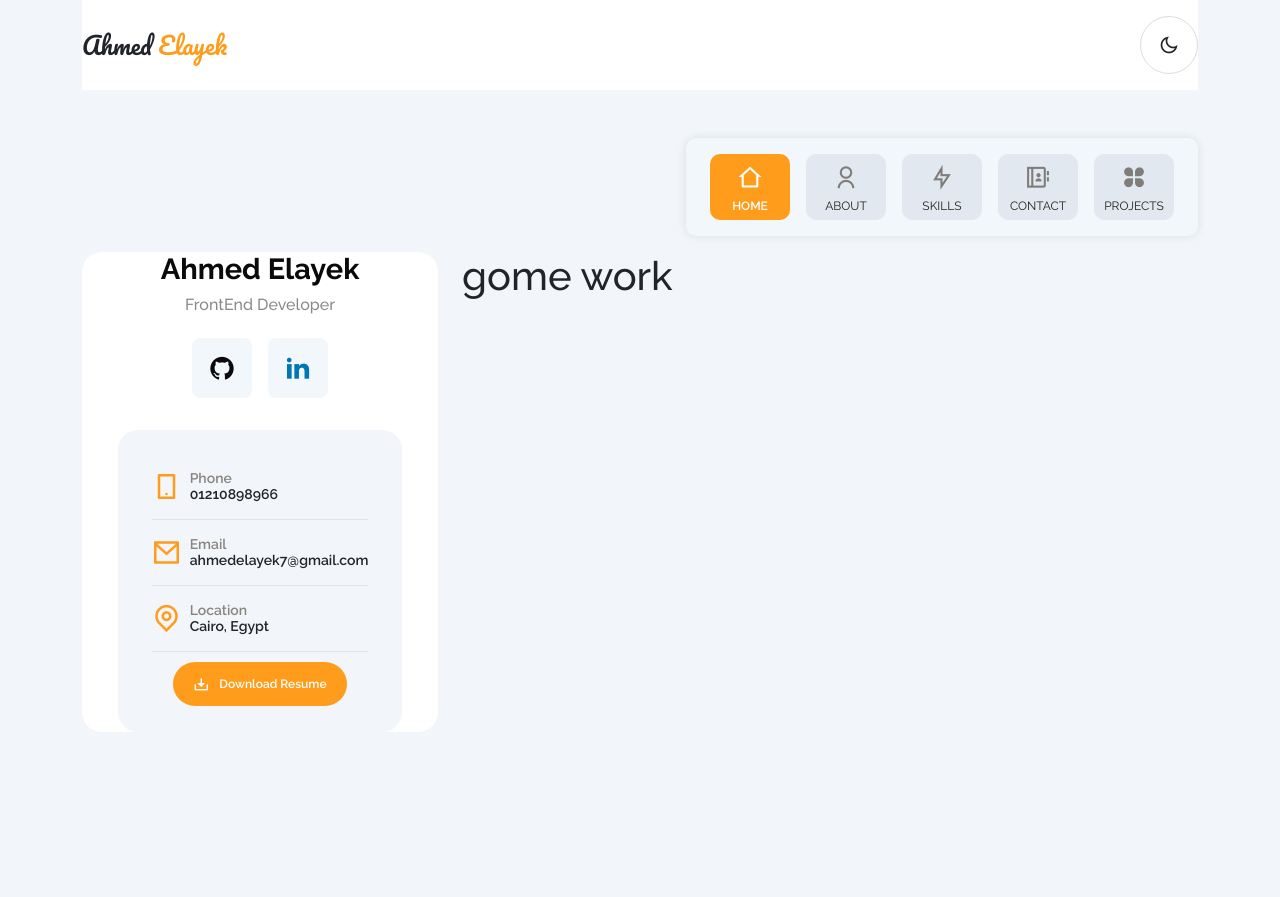
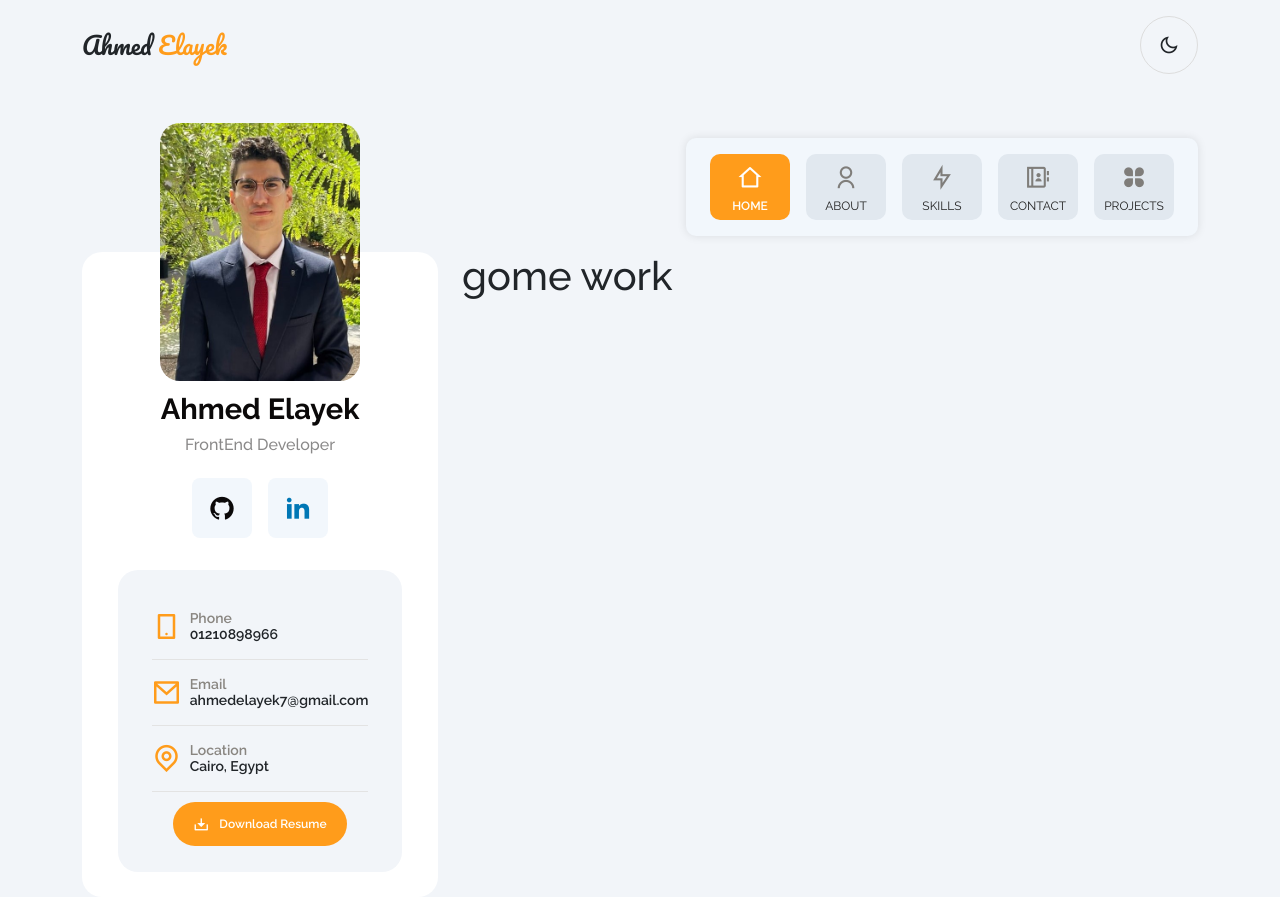
Before and after one commit to ahmedelayk/portfolio, an Angular app: page /home in a window 1280 px wide. Before the commit the page ends 800 px from the top, so only its background shows below. Built offline with nearby package versions, Linux system fonts and the light colour scheme.

Commit message:
handle topbar, sidebar,download resume,profile img

```diff
--- a/src/app/app-routing.module.ts
+++ b/src/app/app-routing.module.ts
@@ -9,7 +9,7 @@ const routes: Routes = [
     pathMatch: "full"
   },
   {
-    path: "home",
+    path: "",
     component: LayoutComponent,
     loadChildren: ()=>import("./pages/pages.module").then(m=>m.PagesModule)
   },
--- a/src/app/layout/sidebar/sidebar.component.html
+++ b/src/app/layout/sidebar/sidebar.component.html
@@ -1,4 +1,6 @@
 <aside class="d-flex flex-column justify-content-center align-items-center">
+    <!-- <img class="image" src="assets/profile-pic(11).png" alt="profile"> -->
+    <img class="image" src="assets/Personal_.jpg" alt="profile" width="200">
     <h3 class="railway-font fs-29 fw-bold name">Ahmed Elayek</h3>
     <h6 class="railway-font fs-16 title">FrontEnd Developer</h6>
     <div class="social">
@@ -45,10 +47,10 @@
                 </div>
             </li>
             <li class="d-flex align-items-center justify-content-center">
-                <button class="down-btn">
+                <a class="down-btn cursor-pointer" target="_blank" href="https://drive.google.com/uc?export=download&id=1s4jejwDbPY6P54DgdEEZE7UYQYo-dQ9b" download="ahmed_elayek_frontend_resume.pdf">
                     <i class="ri-download-2-line fs-16"></i>
-                    <span class="fs-12 fw-semibold">Download Resume</span>
-                </button>
+                    <h4 class="fs-12 fw-semibold mb-0">Download Resume</h4>
+                </a>
             </li>
         </ul>
     </div>
--- a/src/app/layout/sidebar/sidebar.component.scss
+++ b/src/app/layout/sidebar/sidebar.component.scss
@@ -1,6 +1,20 @@
 aside {
     background-color: #FFF;
     border-radius: 20px;
+    position: relative;
+    padding-top: 140px;
+    padding-bottom: 25px;
+
+    .image {
+        border-radius: 20px;
+        position: absolute;
+        // top: -100px;
+        top: -129px;
+        left: 50%;
+        transform: translateX(-50%);
+        width: 200px;
+        // width: 220px;
+    }
 
     .name {
         color: #0B0909;
@@ -32,7 +46,7 @@ aside {
                         background-color: #dadcdd;
                     }
 
-                    i {}
+                    // i {}
                 }
             }
         }
@@ -74,6 +88,10 @@ aside {
                         gap: 10px;
                         background-color: var(--orange);
                         color: #FFF;
+                        transition: .3s;
+                        &:hover {
+                            background-color: rgb(216, 156, 45);
+                        }
                     }
                 }
             }
--- a/src/app/layout/tabs/tabs.component.html
+++ b/src/app/layout/tabs/tabs.component.html
@@ -1,36 +1,31 @@
 <div class="d-flex justify-content-end align-items-center">
   <ul class="nav py-3 px-4 d-flex justify-content-end align-items-center gap-3">
     <li class="nav-item">
-      <a [routerLink]="['/home']" class="nav-link" (click)="setActiveTab('home')"
-        [ngClass]="{ active: activeTab == 'home' }">
+      <a [routerLink]="['/home']" routerLinkActive="active" class="nav-link" >
         <i class="ri-home-2-line fs-25 text-dark-1"></i>
         <span>home</span>
       </a>
     </li>
     <li class="nav-item">
-      <a [routerLink]="['/home/about']" class="nav-link" (click)="setActiveTab('about')"
-        [ngClass]="{ active: activeTab == 'about' }">
+      <a [routerLink]="['/about']" routerLinkActive="active" class="nav-link">
         <i class="ri-user-line fs-25 text-dark-1"></i>
         <span>about</span>
       </a>
     </li>
     <li class="nav-item">
-      <a [routerLink]="['/home/skills']" class="nav-link" (click)="setActiveTab('skills')"
-        [ngClass]="{ active: activeTab == 'skills' }">
+      <a [routerLink]="['/skills']" routerLinkActive="active" class="nav-link">
         <i class="ri-flashlight-line fs-25 text-dark-1"></i>
         <span>skills</span>
       </a>
     </li>
     <li class="nav-item">
-      <a [routerLink]="['/home/contact']" class="nav-link" (click)="setActiveTab('contact')"
-        [ngClass]="{ active: activeTab == 'contact' }">
+      <a [routerLink]="['/contact']" routerLinkActive="active" class="nav-link" >
         <i class="ri-contacts-book-line fs-25 text-dark-1"></i>
         <span>contact</span>
       </a>
     </li>
     <li class="nav-item">
-      <a [routerLink]="['/home/projects']" class="nav-link" (click)="setActiveTab('projects')"
-        [ngClass]="{ active: activeTab == 'projects' }">
+      <a [routerLink]="['/projects']" routerLinkActive="active" class="nav-link">
         <i class="ri-apps-fill fs-25 text-dark-1"></i>
         <span>projects</span>
       </a>
--- a/src/app/layout/topbar/topbar.component.html
+++ b/src/app/layout/topbar/topbar.component.html
@@ -1,4 +1,4 @@
-<nav class="py-3 mb-5 bg-white">
+<nav class="py-3 mb-5">
     <div class="d-flex justify-content-between align-items-center">
         <h1 class="mb-0 pacifico-font fs-24">Ahmed <span class="text-orange">Elayek</span></h1>
         <div>
--- a/src/app/pages/pages-routing.module.ts
+++ b/src/app/pages/pages-routing.module.ts
@@ -7,7 +7,7 @@ import { ContactComponent } from './contact/contact.component';
 import { SkillsComponent } from './skills/skills.component';
 
 const routes: Routes = [
-  { path: '', component: HomeComponent },
+  { path: 'home', component: HomeComponent },
   { path: 'about', component: AboutComponent },
   { path: 'projects', component: ProjectsComponent },
   { path: 'skills', component: SkillsComponent },
```
Also changed, not shown: src/assets/Personal_.jpg (added).
